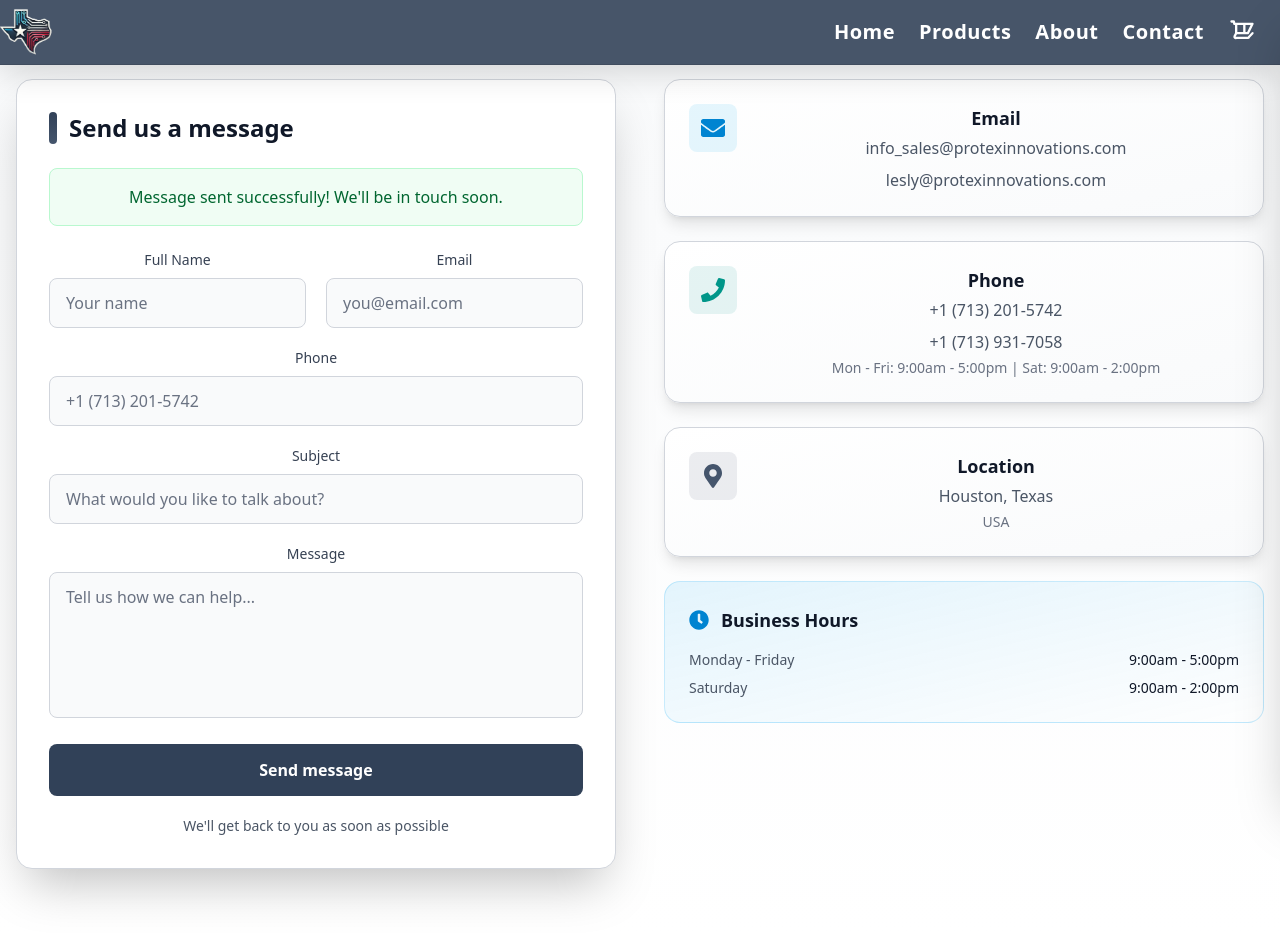
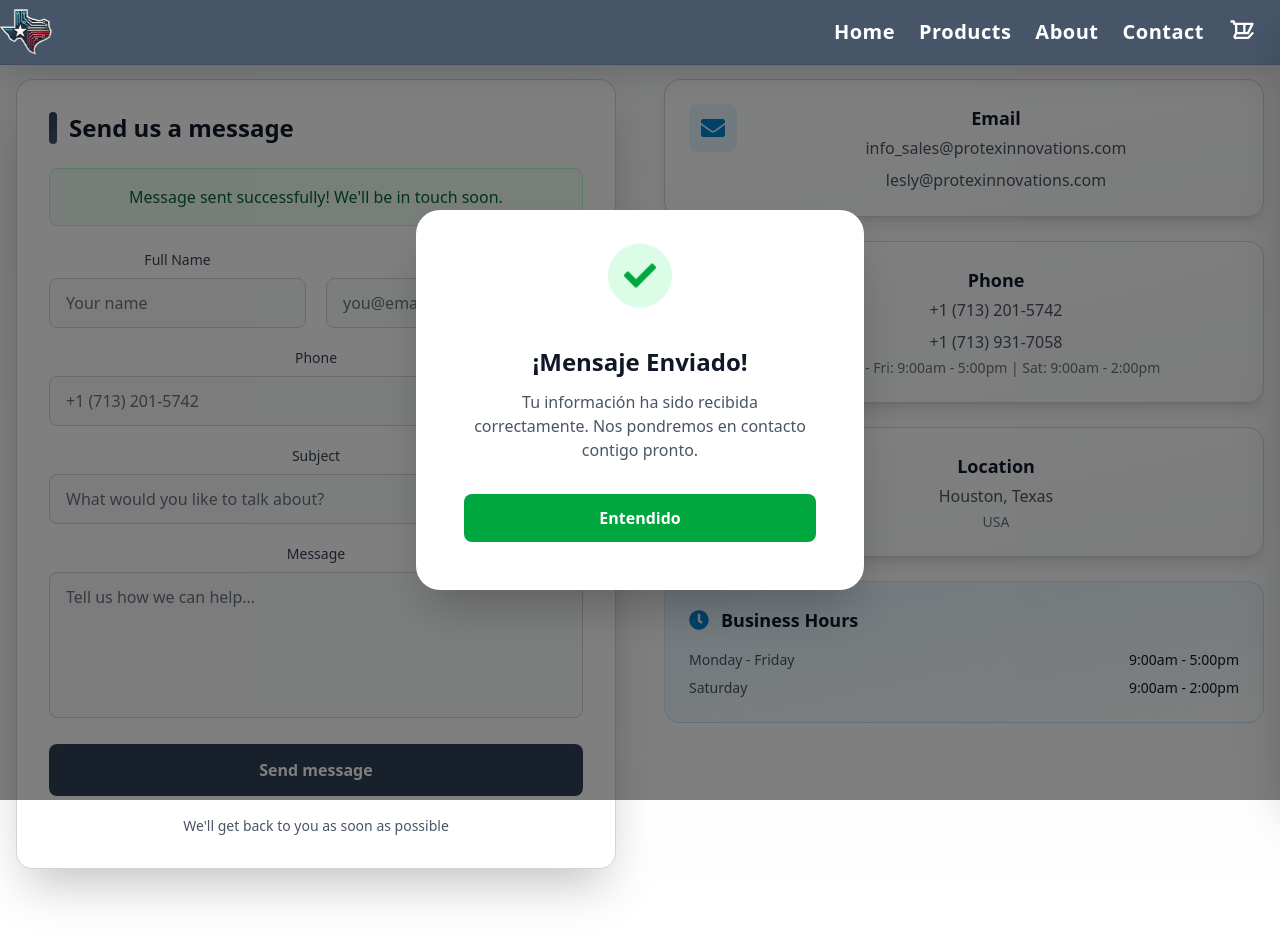
Before and after one commit to julioagk/PROTEX-INNOVATION-ENGLISH, a React (Vite) app: page /Contacto in a window 1280 px wide. Both pictures are taken after typing "Sample", "name@example.com", "5551234", "Sample", "Sample" into the empty fields and a click on the button "Send message". Built offline with nearby package versions, Linux system fonts and the light colour scheme.

Commit message:
Add success modal popup for contact form with animations

```diff
--- a/src/componentes/Contacto.jsx
+++ b/src/componentes/Contacto.jsx
@@ -1,5 +1,5 @@
 import { useState, useEffect } from 'react';
-import { FaEnvelope, FaPhone, FaMapMarkerAlt, FaClock } from 'react-icons/fa';
+import { FaEnvelope, FaPhone, FaMapMarkerAlt, FaClock, FaCheck } from 'react-icons/fa';
 import emailjs from 'emailjs-com';
 
 export default function Contacto() {
@@ -12,6 +12,7 @@ export default function Contacto() {
   });
   const [isLoading, setIsLoading] = useState(false);
   const [notification, setNotification] = useState(null);
+  const [showModal, setShowModal] = useState(false);
 
   useEffect(() => {
     emailjs.init('vHksxDcHgxvB7ZPHk');
@@ -47,8 +48,8 @@ export default function Contacto() {
         type: 'success',
         message: 'Message sent successfully! We\'ll be in touch soon.'
       });
+      setShowModal(true);
       setFormData({ fullName: '', email: '', phone: '', subject: '', message: '' });
-      setTimeout(() => setNotification(null), 5000);
     } catch (error) {
       console.error('EmailJS error:', error);
       setNotification({
@@ -243,6 +244,38 @@ export default function Contacto() {
           </div>
         </div>
       </div>
+
+      {/* Success Modal */}
+      {showModal && (
+        <div className="fixed inset-0 bg-black/50 flex items-center justify-center z-50 animate-fade-in">
+          <div className="bg-white rounded-3xl p-8 md:p-12 max-w-md w-full mx-4 shadow-2xl animate-scale-pop">
+            {/* Success Icon */}
+            <div className="flex justify-center mb-6">
+              <div className="w-16 h-16 bg-green-100 rounded-full flex items-center justify-center animate-bounce">
+                <FaCheck className="w-8 h-8 text-green-600" />
+              </div>
+            </div>
+
+            {/* Success Title */}
+            <h3 className="text-2xl font-bold text-center mb-3 text-gray-900">
+              ¡Mensaje Enviado!
+            </h3>
+
+            {/* Success Message */}
+            <p className="text-center text-gray-600 mb-8">
+              Tu información ha sido recibida correctamente. Nos pondremos en contacto contigo pronto.
+            </p>
+
+            {/* Close Button */}
+            <button
+              onClick={() => setShowModal(false)}
+              className="w-full bg-green-600 hover:bg-green-700 text-white font-semibold py-3 px-6 rounded-lg transition-all duration-300 hover:shadow-lg"
+            >
+              Entendido
+            </button>
+          </div>
+        </div>
+      )}
     </section>
   );
 }
--- a/src/index.css
+++ b/src/index.css
@@ -77,3 +77,19 @@ body.no-footer footer { display: none !important; }
   .animate-fade-in-logo {
     animation: fade-in-logo 0.7s 0.7s both;
   }
+
+  @keyframes fadeIn {
+    from { opacity: 0; }
+    to { opacity: 1; }
+  }
+  .animate-fade-in {
+    animation: fadeIn 0.3s ease-in-out;
+  }
+
+  @keyframes scalePop {
+    0% { transform: scale(0.7); opacity: 0; }
+    100% { transform: scale(1); opacity: 1; }
+  }
+  .animate-scale-pop {
+    animation: scalePop 0.4s cubic-bezier(0.34, 1.56, 0.64, 1);
+  }
```
